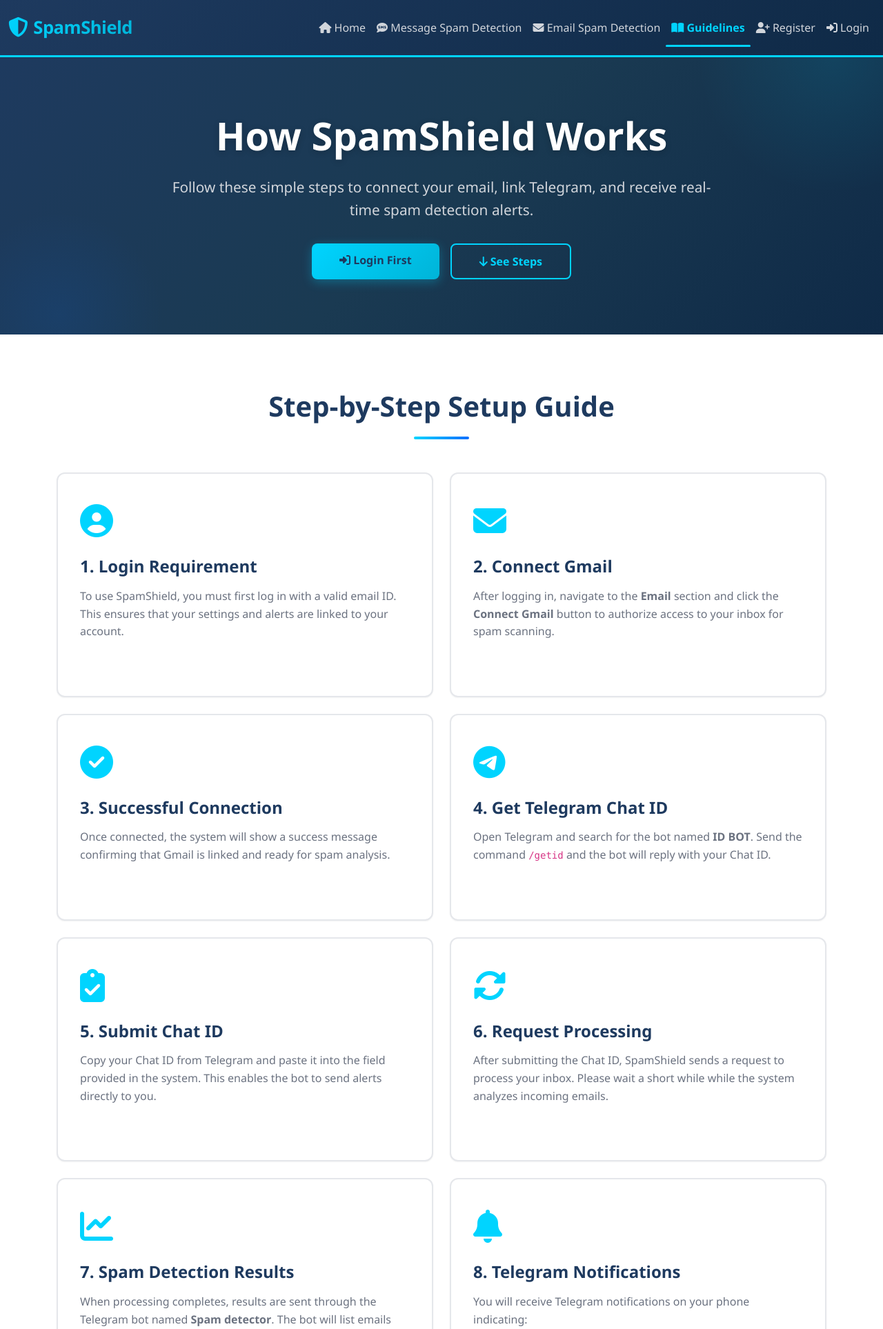
After one commit to zalaprashant2003-spec/2025-26_SDP3_Spam_Text_Message_Detection, a Django app: page /guidelines/ in a window 1280 px wide. The commit adds this page. Shown: the top 1927 px of the page at 69% size. Run offline with Django 4.2, Linux system fonts and the light colour scheme; parts of the project's set-up code (start-up, migrations or seed data) failed here and were passed over.

Commit message:
Add guidelines for connect email

```diff
--- a/project/templates/project/base.html
+++ b/project/templates/project/base.html
@@ -44,6 +44,11 @@
                     <li class="nav-item">
                         <a class="nav-link {% if request.resolver_match.url_name == 'email_detection' %}active{% endif %}" href="{% url 'email_detection' %}">
                             <i class="fas fa-envelope"></i> Email Spam Detection
+                        </a>
+                    </li>
+                    <li class="nav-item">
+                        <a class="nav-link {% if request.resolver_match.url_name == 'guidelines' %}active{% endif %}" href="{% url 'guidelines' %}">
+                            <i class="fas fa-book-open"></i> Guidelines
                         </a>
                     </li>
                      <!-- Dynamic Auth Links -->
--- /dev/null
+++ b/project/templates/project/guidelines.html
@@ -0,0 +1,119 @@
+{% extends 'project/base.html' %}
+
+{% block title %}How It Works | SpamShield{% endblock %}
+
+{% block content %}
+<!-- Hero Section -->
+<section class="hero">
+    <div class="hero-content">
+        <h1>How SpamShield Works</h1>
+        <p>Follow these simple steps to connect your email, link Telegram, and receive real-time spam detection alerts.</p>
+        <div class="d-flex gap-3 justify-content-center flex-wrap">
+            <a href="{% url 'login' %}" class="btn btn-primary-custom">
+                <i class="fas fa-sign-in-alt"></i> Login First
+            </a>
+            <a href="#steps" class="btn btn-secondary-custom">
+                <i class="fas fa-arrow-down"></i> See Steps
+            </a>
+        </div>
+    </div>
+</section>
+
+<!-- Step-by-Step Guide -->
+<section class="info-section" id="steps">
+    <div class="container">
+        <h2 class="section-title">Step-by-Step Setup Guide</h2>
+        <div class="row g-4">
+            <div class="col-lg-6">
+                <div class="info-card">
+                    <div class="info-card-icon">
+                        <i class="fas fa-user-circle"></i>
+                    </div>
+                    <h3>1. Login Requirement</h3>
+                    <p>To use SpamShield, you must first log in with a valid email ID. This ensures that your settings and alerts are linked to your account.</p>
+                </div>
+            </div>
+
+            <div class="col-lg-6">
+                <div class="info-card">
+                    <div class="info-card-icon">
+                        <i class="fas fa-envelope"></i>
+                    </div>
+                    <h3>2. Connect Gmail</h3>
+                    <p>After logging in, navigate to the <strong>Email</strong> section and click the <strong>Connect Gmail</strong> button to authorize access to your inbox for spam scanning.</p>
+                </div>
+            </div>
+
+            <div class="col-lg-6">
+                <div class="info-card">
+                    <div class="info-card-icon">
+                        <i class="fas fa-check-circle"></i>
+                    </div>
+                    <h3>3. Successful Connection</h3>
+                    <p>Once connected, the system will show a success message confirming that Gmail is linked and ready for spam analysis.</p>
+                </div>
+            </div>
+
+            <div class="col-lg-6">
+                <div class="info-card">
+                    <div class="info-card-icon">
+                        <i class="fab fa-telegram-plane"></i>
+                    </div>
+                    <h3>4. Get Telegram Chat ID</h3>
+                    <p>Open Telegram and search for the bot named <strong>ID BOT</strong>. Send the command <code>/getid</code> and the bot will reply with your Chat ID.</p>
+                </div>
+            </div>
+
+            <div class="col-lg-6">
+                <div class="info-card">
+                    <div class="info-card-icon">
+                        <i class="fas fa-clipboard-check"></i>
+                    </div>
+                    <h3>5. Submit Chat ID</h3>
+                    <p>Copy your Chat ID from Telegram and paste it into the field provided in the system. This enables the bot to send alerts directly to you.</p>
+                </div>
+            </div>
+
+            <div class="col-lg-6">
+                <div class="info-card">
+                    <div class="info-card-icon">
+                        <i class="fas fa-sync-alt"></i>
+                    </div>
+                    <h3>6. Request Processing</h3>
+                    <p>After submitting the Chat ID, SpamShield sends a request to process your inbox. Please wait a short while while the system analyzes incoming emails.</p>
+                </div>
+            </div>
+
+            <div class="col-lg-6">
+                <div class="info-card">
+                    <div class="info-card-icon">
+                        <i class="fas fa-chart-line"></i>
+                    </div>
+                    <h3>7. Spam Detection Results</h3>
+                    <p>When processing completes, results are sent through the Telegram bot named <strong>Spam detector</strong>. The bot will list emails detected as spam and not spam.</p>
+                </div>
+            </div>
+
+            <div class="col-lg-6">
+                <div class="info-card">
+                    <div class="info-card-icon">
+                        <i class="fas fa-bell"></i>
+                    </div>
+                    <h3>8. Telegram Notifications</h3>
+                    <p>You will receive Telegram notifications on your phone indicating:</p>
+                    <ul>
+                        <li><strong>Spam emails</strong> detected in your inbox</li>
+                        <li><strong>Non-spam emails</strong> confirmed safe</li>
+                    </ul>
+                </div>
+            </div>
+        </div>
+
+        <div class="text-center mt-5">
+            <a href="{% url 'message_detection' %}" class="btn btn-primary-custom btn-lg">
+                <i class="fas fa-shield-alt"></i> Go to Spam Detection
+            </a>
+        </div>
+    </div>
+</section>
+{% endblock %}
--- a/project/urls.py
+++ b/project/urls.py
@@ -9,6 +9,7 @@ urlpatterns = [
     path('logout/', views.logout_view, name='logout'),
     path('message-detection/', views.message_detection, name='message_detection'),
     path('email-detection/', views.email_detection, name='email_detection'),
+    path('guidelines/', views.guidelines, name='guidelines'),
     #
     path("gmail/auth/", views.gmail_auth, name="gmail_auth"),
     path("gmail/callback/", views.gmail_callback, name="gmail_callback"),
--- a/project/views.py
+++ b/project/views.py
@@ -121,6 +121,12 @@ TOKEN_DIR = os.path.join(APP_DIR, "tokens")
 # ---------------- HOME PAGE ----------------
 def home(request):
     return render(request, "project/home.html")
+
+
+# ---------------- GUIDELINES PAGE ----------------
+def guidelines(request):
+    """Render the user guide / how-it-works page."""
+    return render(request, "project/guidelines.html")
 
 
 # ---------------- GOOGLE LOGIN REDIRECT ----------------
```
